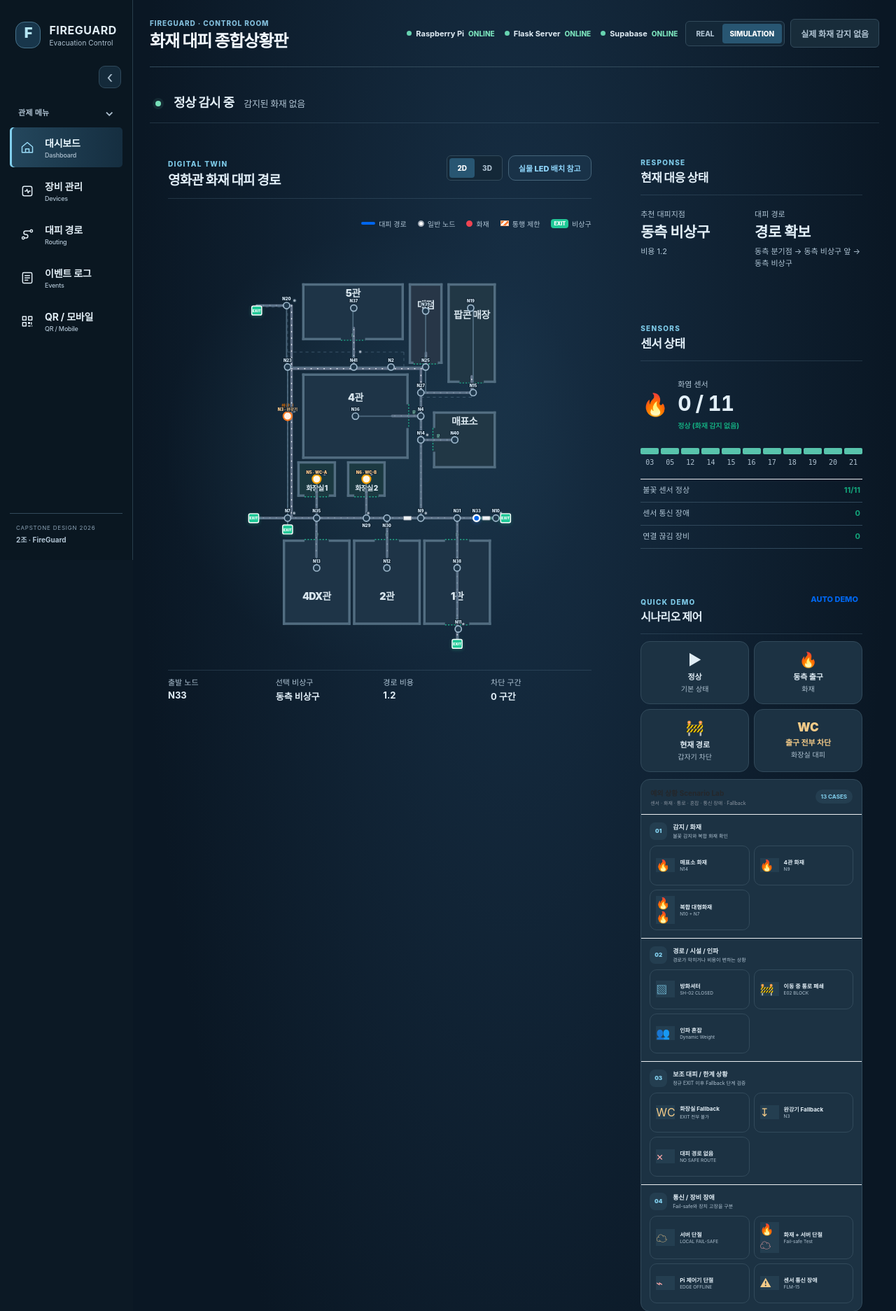
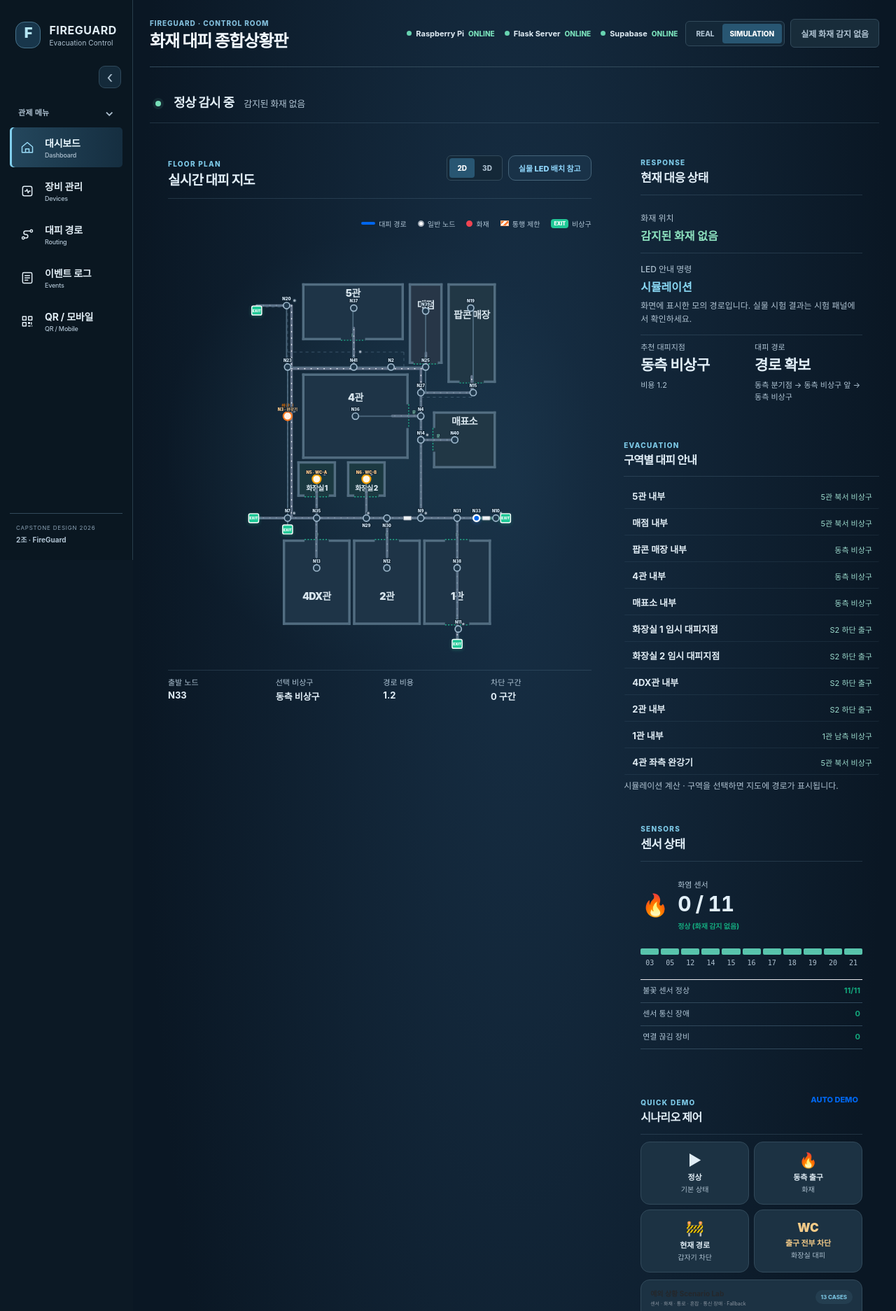
Before and after one commit to hechul/FIreGuard, a Flask app: page / in a window 1280 px wide. Shown: the top 1873 px of the page at 70% size. Run offline with Flask 3, Linux system fonts and the light colour scheme; some libraries are stand-ins or nearby versions.

Commit message:
Show incident locations, zone evacuation routes and LED acknowledgements

```diff
--- a/static/css/control_room.css
+++ b/static/css/control_room.css
@@ -190,3 +190,54 @@ body:has(#overview.active) .connection-chip.warning em { color: #f6c67d; }
     padding: 0;
   }
 }
+
+/* Keep the incident readout, floor plan and zone destinations in sight together. */
+@media (min-width: 1440px) {
+  #overview .dashboard-grid {
+    grid-template-areas: "status map zones" "sensors map zones" "sensors map events"
+                         "qr map events" ". map events" "scenario scenario scenario";
+    grid-template-rows: repeat(4,auto) 1fr auto;
+  }
+  #overview .zone-card { grid-area: zones; }
+}
+#overview .response-channel {
+  padding: 13px 0;
+  border-bottom: 1px solid #7495ae38;
+}
+#overview .response-channel h3 {
+  margin: 0 0 5px;
+  color: var(--board-soft);
+  font-size: 12px;
+  font-weight: 550;
+}
+#overview .response-channel > strong { color: var(--board-text); font-size: 16px; }
+#overview .response-channel [data-tone="danger"] { color: #ffa4aa; }
+#overview .response-channel [data-tone="warning"] { color: #f4c67c; }
+#overview .response-channel [data-tone="normal"] { color: #8de2bf; }
+#overview .response-channel [data-tone="info"] { color: #8ad9f5; }
+#overview #ledCommandDetail, #zoneGuidanceDetail {
+  color: var(--board-soft); font-size: 12px; line-height: 1.6; margin: 6px 0 0;
+}
+#incidentLocations { display: grid; gap: 5px; }
+.incident-location { display: grid; gap: 2px; padding: 7px 0 0; }
+.incident-location strong { color: #ffe1e3; font-size: 13px; }
+.incident-location span { color: var(--board-soft); font-size: 11px; }
+#zoneGuidanceList { display: grid; gap: 2px; margin-top: 8px; }
+#zoneGuidanceList button {
+  font: inherit; font-size: 13px; text-align: start; border: 0;
+  border-inline-start: 2px solid transparent; border-radius: 2px;
+  background: transparent; color: var(--board-text); padding: 8px 10px;
+}
+#zoneGuidanceList button:hover, #zoneGuidanceList button:focus-visible { background: #19354a; }
+#zoneGuidanceList button[aria-pressed="true"] { background: #16394a; border-color: #79dded; color: #aff6ff; }
+#routeLayer.zone-focus-muted { opacity: .18; }
+#zoneFocusLayer .zone-focus-edge {
+  fill: none; stroke: #84edff; stroke-width: 3.8; stroke-linecap: round; stroke-linejoin: round;
+}
+#zoneGuidanceList .zone-row { display: flex; justify-content: space-between; align-items: baseline; gap: 10px; border-bottom: 1px solid #7495ae20; }
+.zone-row span { color: #9bd9cb; font-size: 11px; }
+.zone-row[data-status="blocked"] span { color: #ffa4aa; }
+.zone-row[data-status="fallback"] span { color: #f4c67c; }
+.zone-row[data-status="unknown"] span { color: var(--board-soft); }
+.incident-pin circle { fill: #ff394522; stroke: #ff777e; stroke-width: 1.6; }
+.incident-pin text { fill: #ffd5d8; stroke: #351722; stroke-width: 3px; paint-order: stroke; font-size: 9px; font-weight: 750; }
--- a/static/js/dashboard.js
+++ b/static/js/dashboard.js
@@ -1089,6 +1089,13 @@
     byId('costLabel').textContent = allZone ? '-' : state.route ? state.route.cost.toFixed(1) : '-';
     byId('blockedLabel').textContent = `${state.blockedNodes.length + state.blockedEdges.length} 구간`;
     updateRouteVisualScale();
+
+    window.FireGuardIncidentDisplay.render(state, displayPlan, points);
+    window.FireGuardZoneGuidance.render({
+      state, plan: displayPlan, allZone,
+      realCloud: cloudView === 'real' && Boolean(state.cloud?.enabled),
+      onFocus: () => { if (mapViewMode === '3d') setMapView('2d'); },
+    });
 
     // Sync 3D scene whenever state changes (if 3D is ready)
     if (map3dReady && typeof Map3D !== 'undefined') Map3D.update(allZone ? {...state, route: null} : state);
--- /dev/null
+++ b/static/js/incident_display.js
@@ -0,0 +1,52 @@
+(() => {
+  const id = name => document.getElementById(name);
+  const ns = 'http://www.w3.org/2000/svg';
+  function svg(tag, attrs) {
+    const element = document.createElementNS(ns, tag);
+    for (const [key, value] of Object.entries(attrs)) element.setAttribute(key, value);
+    return element;
+  }
+  function ledReadout(state) {
+    const c = state.cloud, h = c?.hardware;
+    if (state.operationMode === 'simulation') return ['info', '시뮬레이션', '화면에 표시한 모의 경로입니다. 실물 시험 결과는 시험 패널에서 확인하세요.'];
+    if (!c?.hasTelemetry || c.stale !== false) return ['muted', '현재 응답 미확인', c?.hasTelemetry ? '마지막 장비 보고 이후 새 응답을 기다립니다.' : '장비 보고 대기 중'];
+    if (!h) return ['muted', '명령 응답 미확인', 'Arduino 응답이 포함된 장비 보고를 기다립니다.'];
+    if (['disconnected','error'].includes(h.ledStatus)) return ['danger', 'LED 제어 오류', h.ledError || 'Arduino 연결과 명령 응답을 확인하세요.'];
+    if (h.ledCommandAck === true && h.ledStatus === 'off') return ['normal', '소등 명령 확인', 'Arduino가 소등 명령에 응답했습니다.'];
+    if (h.ledCommandAck === true && h.ledStatus === 'active') return ['normal', '안내 명령 확인', 'Arduino 응답 수신 · 실물 발광은 현장에서 확인'];
+    if (h.allZone || h.routeNodes?.length) return ['info', '경로 계산됨', '안내 명령에 대한 Arduino 응답은 미확인입니다.'];
+    return ['muted', '안내 명령 대기', '현재 보고에 확인된 안내 명령이 없습니다.'];
+  }
+  function render(state, plan, points) {
+    const incidents = plan.sensors.filter(s => state.flameSensors[s.id]?.active);
+    const sim = state.operationMode === 'simulation';
+    const outdated = !sim && state.cloud?.enabled && (!state.cloud.hasTelemetry || state.cloud.stale);
+    const summary = id('incidentStatus');
+    summary.textContent = incidents.length ? (outdated ? '마지막 보고' : sim ? '모의 화재' : '화재 경보') + ' · ' + incidents.length + '곳'
+      : outdated ? '현재 상태 미확인' : '감지된 화재 없음';
+    summary.dataset.tone = incidents.length ? 'danger' : outdated ? 'warning' : 'normal';
+    const layer = id('incidentMapLayer'), list = id('incidentLocations');
+    layer.replaceChildren(); list.replaceChildren();
+    for (const s of incidents) {
+      const p = points[s.node];
+      const label = (p?.name || s.name) + ' · ' + s.node;
+      const row = document.createElement('div');
+      row.className = 'incident-location';
+      const name = document.createElement('strong'), status = document.createElement('span');
+      name.textContent = label;
+      status.textContent = s.id + ' · ' + (outdated || !state.flameSensors[s.id].connected ? '마지막 감지 보고' : sim ? '모의 감지' : '경보 유지 중');
+      row.append(name,status); list.append(row);
+      if (!p) continue;
+      const group = svg('g', {class:'incident-pin'});
+      const right = p.x < 435;
+      const text = svg('text', {x:p.x + (right ? 12 : -12), y:p.y + 18, 'text-anchor':right ? 'start' : 'end'});
+      text.textContent = label;
+      group.append(svg('circle',{cx:p.x,cy:p.y,r:11}),text); layer.append(group);
+    }
+    const [tone,title,detail] = ledReadout(state);
+    id('ledCommandState').dataset.tone = tone;
+    id('ledCommandState').textContent = title;
+    id('ledCommandDetail').textContent = detail;
+  }
+  window.FireGuardIncidentDisplay = {render};
+})();
--- /dev/null
+++ b/static/js/zone_guidance.js
@@ -0,0 +1,87 @@
+(() => {
+  let selected = null;
+  let previousMode;
+  let activeView;
+  // Interior room origins and their order on the operator's floor plan.
+  const origins = ['N37','N39','N19','N36','N40','N5','N6','N13','N12','N38','N3'];
+  const id = name => document.getElementById(name);
+  function realRoute(origin, forest) {
+    if (!forest || forest.unreachableNodes.includes(origin)) return null;
+    const next = new Map(forest.directedEdges.map(edge => [edge.from, edge]));
+    const targets = new Set([...forest.availableExits, ...(forest.fallbackDestinations || [])]);
+    const nodes = [origin], edges = [];
+    let cursor = origin;
+    while (!targets.has(cursor)) {
+      const edge = next.get(cursor);
+      if (!edge || nodes.includes(edge.to)) return null;
+      nodes.push(edge.to); edges.push(edge.edgeId); cursor = edge.to;
+    }
+    return {nodes, edges, destinationId:cursor, routeMode:forest.availableExits.includes(cursor) ? 'exit' : 'fallback'};
+  }
+  function paint() {
+    const {state, plan, allZone, realCloud} = activeView;
+    const sim = state.operationMode === 'simulation';
+    const forest = realCloud && allZone && !allZone.stale && !allZone.unverified ? state.cloud.hardware.allZone : null;
+    const names = new Map([...plan.nodes, ...plan.exits].map(p => [p.id,p.name]));
+    if (names.get('N19') === '추가 노드 N19') names.set('N19', '팝콘 매장 내부');
+    const list = id('zoneGuidanceList'), layer = id('zoneFocusLayer');
+    const detail = id('zoneGuidanceDetail');
+    layer.replaceChildren();
+    let focusRoute;
+    const validOrigins = origins.filter(key => names.has(key));
+    if (!validOrigins.includes(selected)) selected = null;
+    for (const key of validOrigins) {
+      let button = list.querySelector('[data-zone="'+key+'"]');
+      if (!button) {
+        button = document.createElement('button');
+        button.type = 'button'; button.dataset.zone = key; button.className = 'zone-row';
+        button.append(document.createElement('strong'),document.createElement('span'));
+        button.onclick = () => {
+          selected = selected === key ? null : key;
+          if (selected) activeView.onFocus();
+          paint();
+        };
+        list.append(button);
+      }
+      const route = sim ? state.simulationZoneRoutes?.[key] : realRoute(key,forest);
+      const known = sim ? Object.hasOwn(state.simulationZoneRoutes || {},key) :
+        forest && (forest.guidedNodes.includes(key) || forest.unreachableNodes.includes(key) ||
+          forest.fallbackDestinations?.includes(key) || state.blockedNodes.includes(key));
+      const blocked = known && state.blockedNodes.includes(key);
+      const target = known && !blocked && route ? names.get(route.destinationId) || route.destinationId : '';
+      const status = !known ? '미확인' : blocked ? '화재 차단' : !route ? '경로 없음' :
+        route.routeMode === 'fallback' ? '보조 · ' + target : target;
+      button.dataset.status = !known ? 'unknown' : blocked || !route ? 'blocked' : route.routeMode;
+      button.firstChild.textContent = names.get(key);
+      button.lastChild.textContent = status;
+      button.setAttribute('aria-pressed',String(selected === key));
+      if (selected === key) {
+        focusRoute = known && !blocked ? route : null;
+        detail.textContent = names.get(key) + ' · ' + (focusRoute ? focusRoute.nodes.join(' → ') : status);
+      }
+    }
+    for (const button of [...list.children]) if (!validOrigins.includes(button.dataset.zone)) button.remove();
+    if (!selected) detail.textContent = sim ? '시뮬레이션 계산 · 구역을 선택하면 지도에 경로가 표시됩니다.' :
+      forest ? 'Pi 계산 경로 · 구역을 선택해 확인하세요.' : '확인 가능한 Pi 전체 구역 보고를 기다립니다.';
+    id('routeLayer').classList.toggle('zone-focus-muted',Boolean(focusRoute));
+    if (!focusRoute) return;
+    for (const [i,edgeId] of focusRoute.edges.entries()) {
+      const edge = plan.edges.find(e => e.id === edgeId);
+      const source = document.querySelector('#edgeLayer [data-edge-id="'+CSS.escape(edgeId)+'"]');
+      if (!source || !edge) continue;
+      const vertices = source.getAttribute('points').trim().split(/\s+/);
+      if (edge.from !== focusRoute.nodes[i]) vertices.reverse();
+      const path = document.createElementNS('http://www.w3.org/2000/svg','polyline');
+      path.setAttribute('class','zone-focus-edge');
+      path.setAttribute('points',vertices.join(' '));
+      path.setAttribute('marker-end','url(#zoneArrow)');
+      layer.append(path);
+    }
+  }
+  window.FireGuardZoneGuidance = {render(view) {
+    if (previousMode !== view.state.operationMode) selected = null;
+    previousMode = view.state.operationMode;
+    activeView = view;
+    paint();
+  }};
+})();
--- a/templates/dashboard.html
+++ b/templates/dashboard.html
@@ -8,7 +8,7 @@
   <link rel="stylesheet" href="{{ url_for('static', filename='css/sidebar.css', v='ui-20261109') }}">
   <link rel="stylesheet" href="{{ url_for('static', filename='css/polish.css', v='status-header-20261109') }}">
   <link rel="stylesheet" href="{{ url_for('static', filename='css/gallery_refresh.css', v='bento-monitor-20261119') }}">
-  <link rel="stylesheet" href="{{ url_for('static', filename='css/control_room.css', v='status-20261119e') }}">
+  <link rel="stylesheet" href="{{ url_for('static', filename='css/control_room.css', v='incident-20261120') }}">
   <link rel="stylesheet" href="{{ url_for('static', filename='css/control_map.css', v='room-20261119d') }}">
   <link rel="stylesheet" href="{{ url_for('static', filename='css/operations_shell.css', v='ops-1') }}">
   <link rel="stylesheet" href="{{ url_for('static', filename='css/operations_pages.css', v='ops-1') }}">
@@ -121,8 +121,8 @@
           <section class="panel map-panel">
             <div class="panel-heading">
               <div>
-                <span class="panel-kicker">DIGITAL TWIN</span>
-                <h2>영화관 화재 대피 경로</h2>
+                <span class="panel-kicker">FLOOR PLAN</span>
+                <h2>실시간 대피 지도</h2>
               </div>
               <div class="map-toolbar">
                 <!-- 2D / 3D View Toggle -->
@@ -151,6 +151,9 @@
                 <!-- 동적 Node/Edge/센서 오버레이 -->
                 <svg id="floorSvg" class="overlay-svg" viewBox="0 0 584 858" aria-label="노드, 간선, 센서 및 대피 경로 오버레이">
                   <defs>
+                    <marker id="zoneArrow" markerWidth="4" markerHeight="4" refX="3.7" refY="2" orient="auto">
+                      <path d="M0 0 4 2 0 4Z" fill="#84edff"></path>
+                    </marker>
                     <marker id="arrowGreen" markerWidth="9" markerHeight="9" refX="7" refY="3.5" orient="auto">
                       <path d="M0,0 L0,7 L8,3.5 z" fill="#3182f6"></path>
                     </marker>
@@ -161,12 +164,14 @@
                   </defs>
                   <g id="edgeLayer"></g>
                   <g id="routeLayer"></g>
+                  <g id="zoneFocusLayer" pointer-events="none"></g>
                   <g id="prototypeLedLayer" pointer-events="none"></g>
                   <g id="realLedReportedLayer" pointer-events="none" aria-label="Pi가 응답 확인한 LED 명령 위치"></g>
                   <g id="shutterLayer"></g>
                   <g id="sensorLayer"></g>
                   <g id="nodeLayer"></g>
                   <g id="exitLayer"></g>
+                  <g id="incidentMapLayer" pointer-events="none" aria-hidden="true"></g>
                 </svg>
               </div>
               <p id="prototypeOverlayNote" class="prototype-overlay-note hidden">실물 LED 구간 참고도 · 위치와 방향은 미검증이며 점선은 실제 점등 상태가 아닙니다. LED 62 표시는 N28·N35의 공유 관계만 나타내며 LED의 실제 위치가 아닙니다.</p>
@@ -213,6 +218,16 @@
               <div class="panel-heading compact">
                 <div><span class="panel-kicker">RESPONSE</span><h2>현재 대응 상태</h2></div>
               </div>
+              <div class="response-channel">
+                <h3>화재 위치</h3>
+                <strong id="incidentStatus">수신 대기</strong>
+                <div id="incidentLocations"></div>
+              </div>
+              <div class="response-channel">
+                <h3>LED 안내 명령</h3>
+                <strong id="ledCommandState">수신 대기</strong>
+                <p id="ledCommandDetail"></p>
+              </div>
               <div class="response-grid">
                 <div class="response-item">
                   <span>추천 대피지점</span>
@@ -237,6 +252,14 @@
                 <strong>사용 가능한 대피 경로 없음</strong>
                 <span>정규 비상구와 보조 대피지점 접근 경로가 모두 차단되었습니다.</span>
               </div>
+            </section>
+
+            <section class="panel zone-card" aria-labelledby="zoneHeading">
+              <div class="panel-heading compact">
+                <div><span class="panel-kicker">EVACUATION</span><h2 id="zoneHeading">구역별 대피 안내</h2></div>
+              </div>
+              <div id="zoneGuidanceList"></div>
+              <p id="zoneGuidanceDetail"></p>
             </section>
 
             <section class="panel sensor-card">
@@ -585,7 +608,9 @@
   <script src="{{ url_for('static', filename='js/node_groups.js', v='node-groups-20261109') }}"></script>
   <script src="{{ url_for('static', filename='js/prototype_map.js', v='toilet-layout-20261109') }}"></script>
   <script src="{{ url_for('static', filename='js/real_led_projection.js', v='ticket-20261113') }}"></script>
-  <script src="{{ url_for('static', filename='js/dashboard.js', v='status-20261119e') }}"></script>
+  <script src="{{ url_for('static', filename='js/incident_display.js', v='incident-1') }}"></script>
+  <script src="{{ url_for('static', filename='js/zone_guidance.js', v='zones-1') }}"></script>
+  <script src="{{ url_for('static', filename='js/dashboard.js', v='incident-20261120') }}"></script>
   <script src="{{ url_for('static', filename='js/physical_sim_control.js', v='multi-fire-20261110') }}"></script>
   <script src="{{ url_for('static', filename='js/real_fire_control.js', v='real-clear-20261112') }}"></script>
   <script src="{{ url_for('static', filename='js/sidebar.js', v='ui-20261109') }}"></script>
```
Also changed, not shown: state_manager.py (+10 -13 lines).
